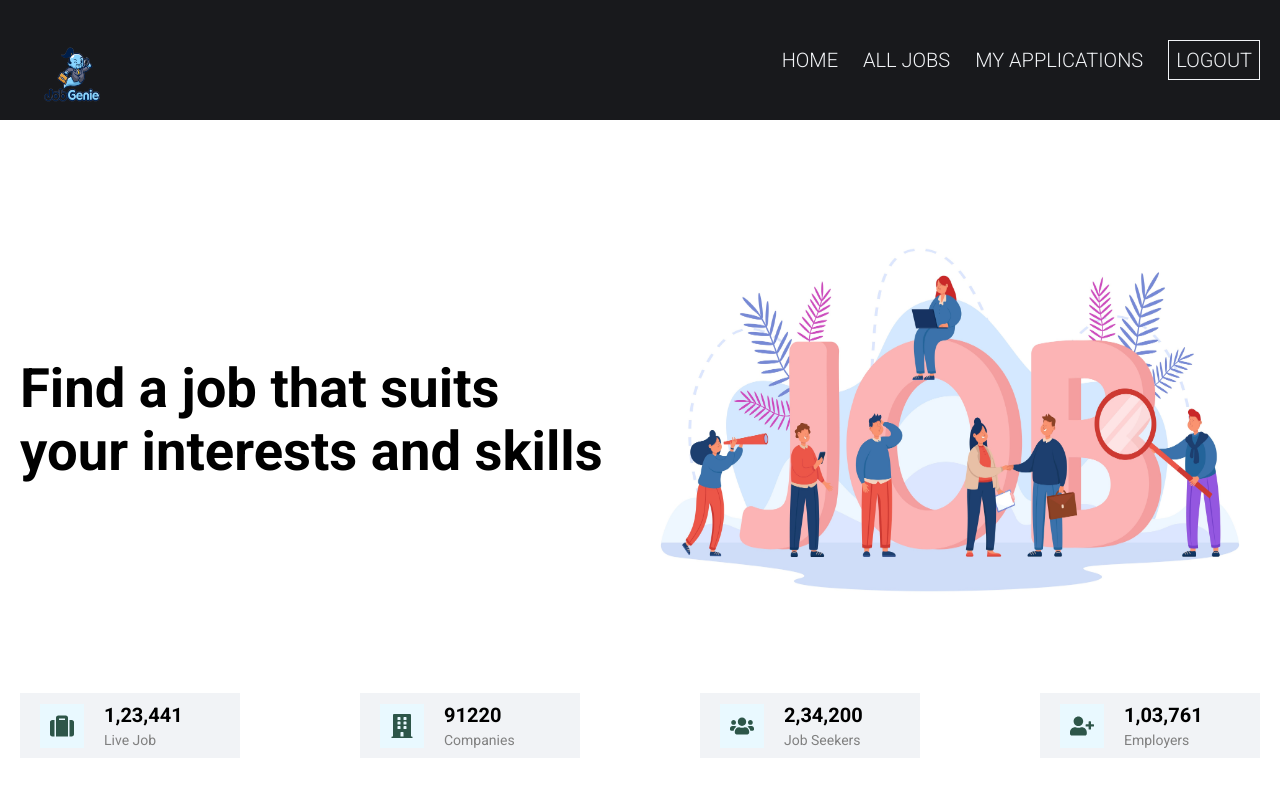
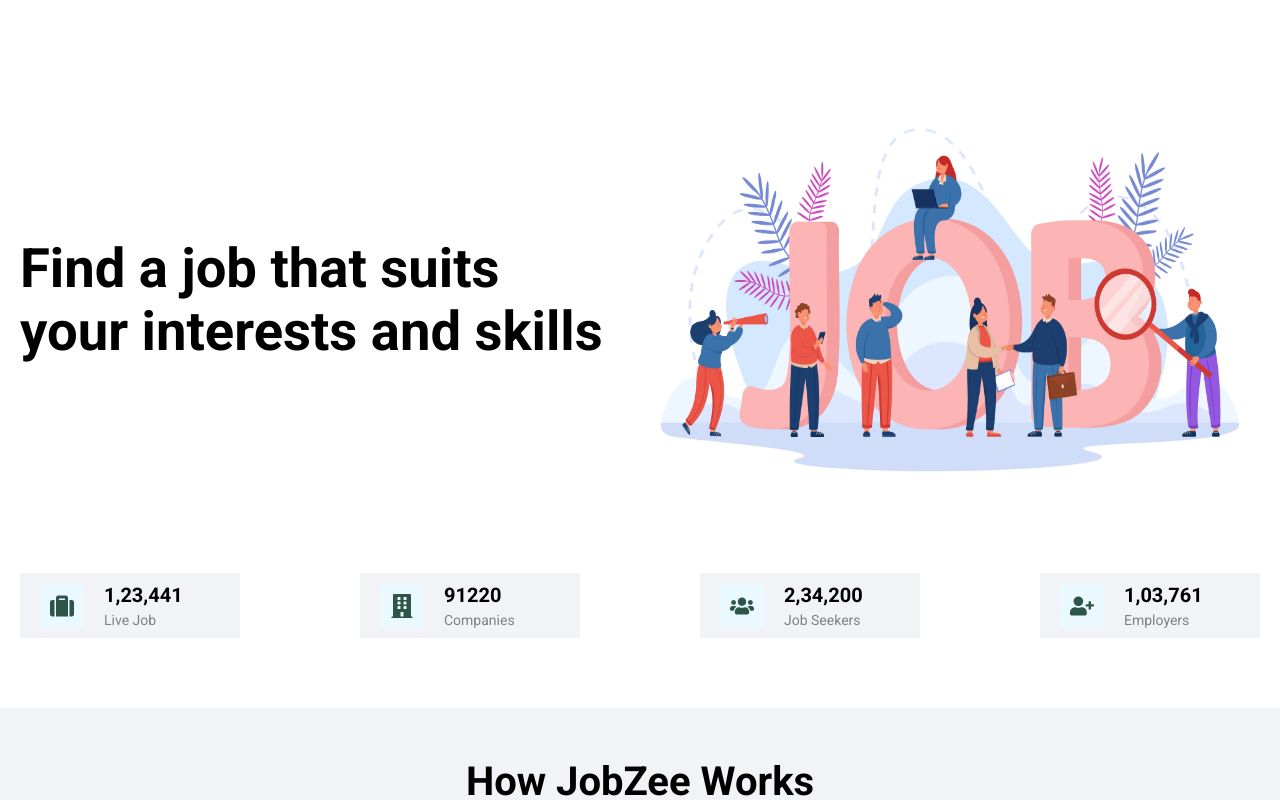
Before and after one commit to Alok2001MD/New-Mern-App, a React (Create React App) app: page / in a window 1280 px wide. Shown: the top 800 px of the page. Built offline with nearby package versions, Linux system fonts and the light colour scheme; no server answers.

Commit message:
revert navbar

```diff
--- a/src/Components/Layout/Navbar.js
+++ b/src/Components/Layout/Navbar.js
@@ -19,16 +19,17 @@
         }
       );
       toast.success(response.data.message);
-      // setIsAuthorized(false);
+      setIsAuthorized(false);
       navigateTo("/login");
     } catch (error)
     {
       toast.error(error.response.data.message)
+      setIsAuthorized(true);
     }
   };
 
   return (
-    <nav >
+    <nav className={isAuthorized ? "navbarShow" : "navbarHide"}>
       <div className="container">
         <div className="logo">
           <img src="/jobb.png" alt="logo" />
```
